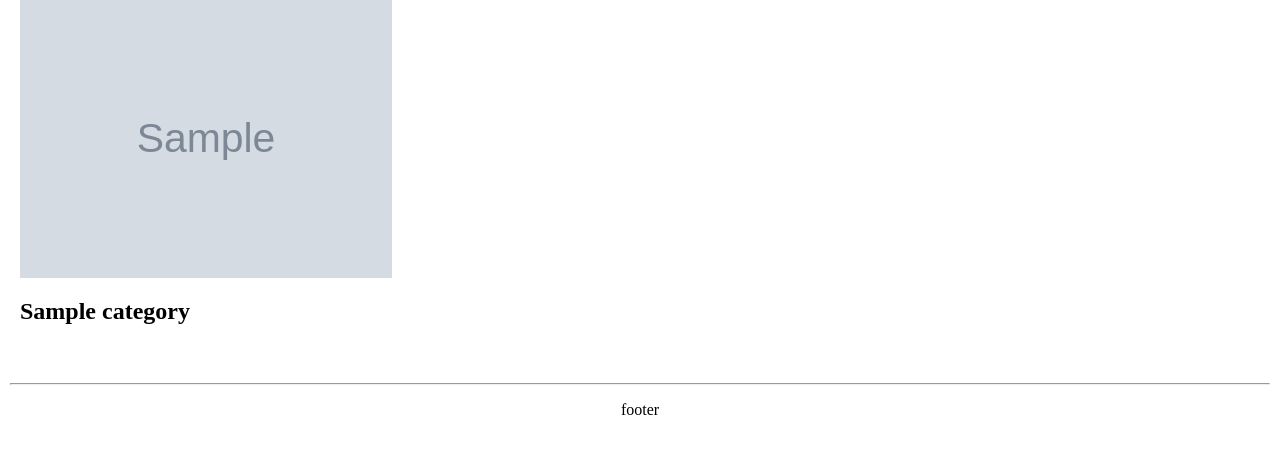
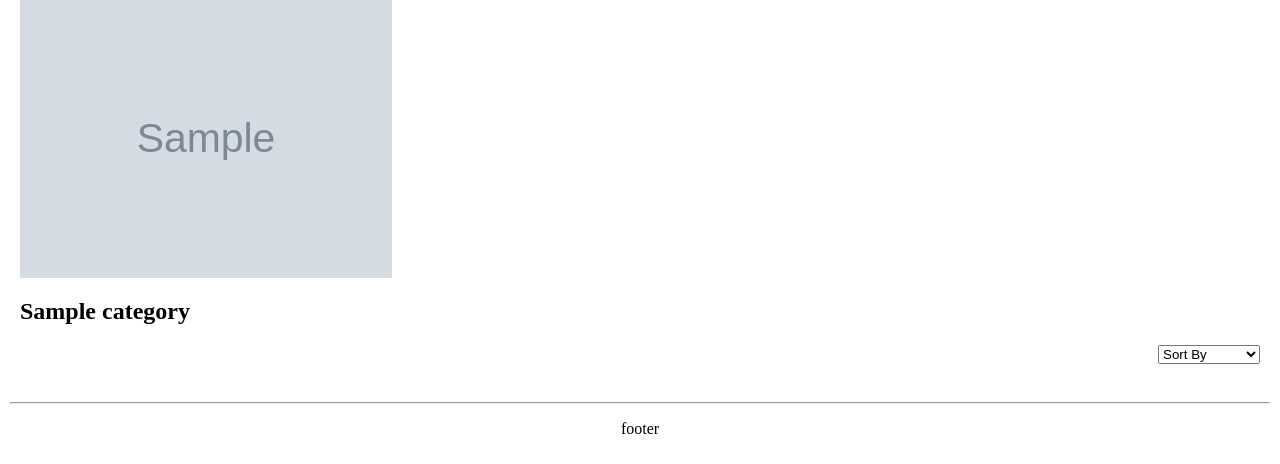
Before and after one commit to PearOtters/Team2A_videoApp, a Django app: template templates/YouHate/index.html in a window 1280 px wide. Shown: the part 809-1273 px from the top of the page. Before the commit the page ends 1224 px from the top, so only its background shows below. Run offline with Django 3.2, Linux system fonts and the light colour scheme; the template is opened without the code that fills it: most values are stand-ins (such as "Sample title", 1, 10 or a date in 2020); grey boxes marked "Sample" are stand-in pictures; parts of the project's set-up code (start-up, migrations or seed data) failed here and were passed over.

Commit message:
Added select dropdown for sorting on home

```diff
--- a/static/css/style.css
+++ b/static/css/style.css
@@ -32,17 +32,17 @@ main {
 }
 
 .videoBlock::-webkit-scrollbar-track {
-  background: #f1f1f1; /* Light gray background */
+  background: #f1f1f1; /* Light grey background */
   border-radius: 10px;
 }
 
 .videoBlock::-webkit-scrollbar-thumb {
-  background: #888; /* Darker gray for the scroll thumb */
+  background: #888; /* Darker grey for the scroll */
   border-radius: 10px;
 }
 
 .videoBlock::-webkit-scrollbar-thumb:hover {
-  background: #555; /* Darker color on hover */
+  background: #555; /* Darker colour on hover */
 }
 
 .videoThumbnail {
--- a/templates/YouHate/index.html
+++ b/templates/YouHate/index.html
@@ -8,21 +8,32 @@
     <p>Welcome to the home page.</p>
 
     <h2>All Recent</h2>
-    <div class="videoBlock" id="videoBlock">
+    <div class="videoBlock">
         {% for v in recentVideos %}
             <img class="videoThumbnail" src="{{ v.thumbnail.url }}" alt=""></img>
         {% endfor %}
     </div>
 
     {% for category in categories %}
+    <div>
         <h2>{{ category }}</h2>
-    <div class="videoBlock" id="videoBlock">
+
+        <select id="sort" name="sort" style="float:right">
+            <option value="">Sort By</option>
+            <option value="-dislikes">Dislikes</option>
+            <option value="created">Recent</option>
+            <option value="-views">Most Viewed</option>
+            <option value="views">Least Viewed</option>
+        </select>
+
+        <div class="videoBlock">
             {% for v in videos %}
             {% if v.category.name == category %}
                 <img class="videoThumbnail" src="{{ v.thumbnail.url }}" alt=""></img>
             {% endif %}
             {% endfor %}
         </div>
+    <div>
     {% endfor %}
 
     <script type="text/javascript">
```
Lines whose indentation alone changed are shown as unchanged.
